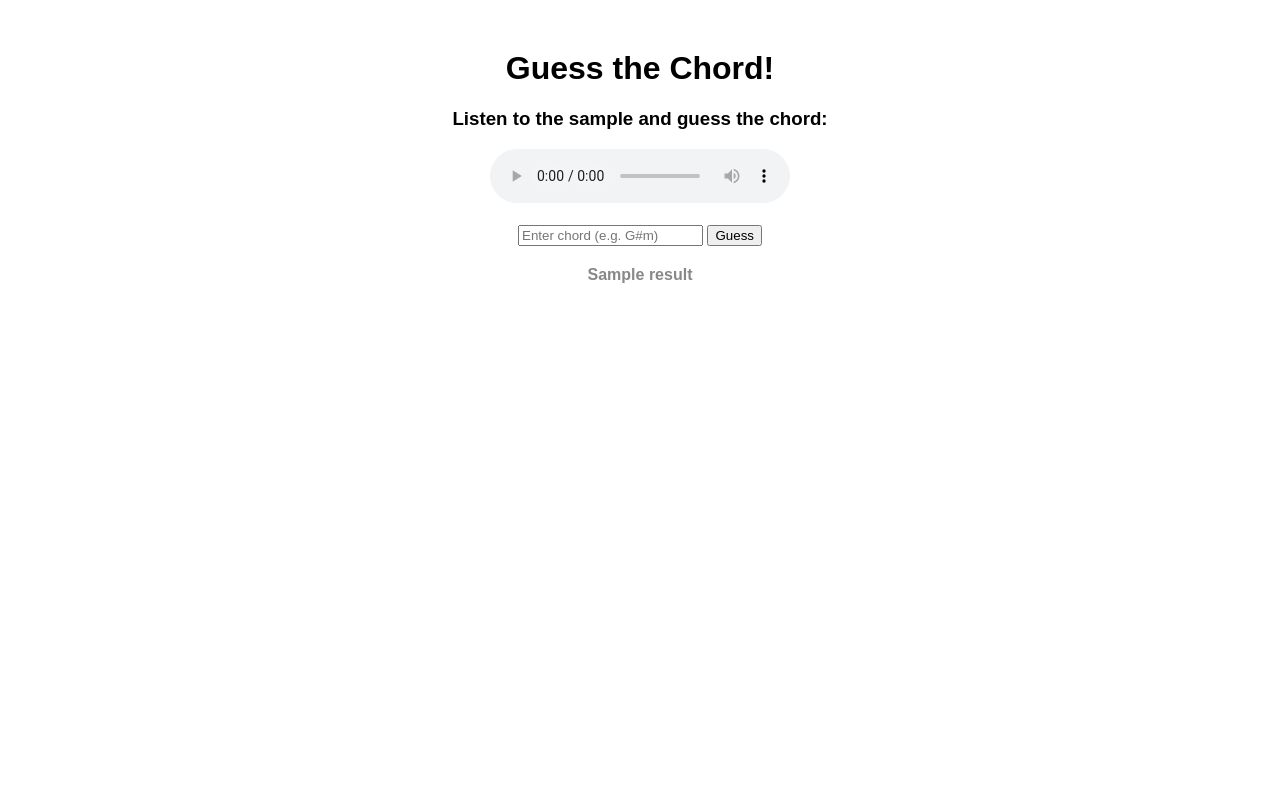
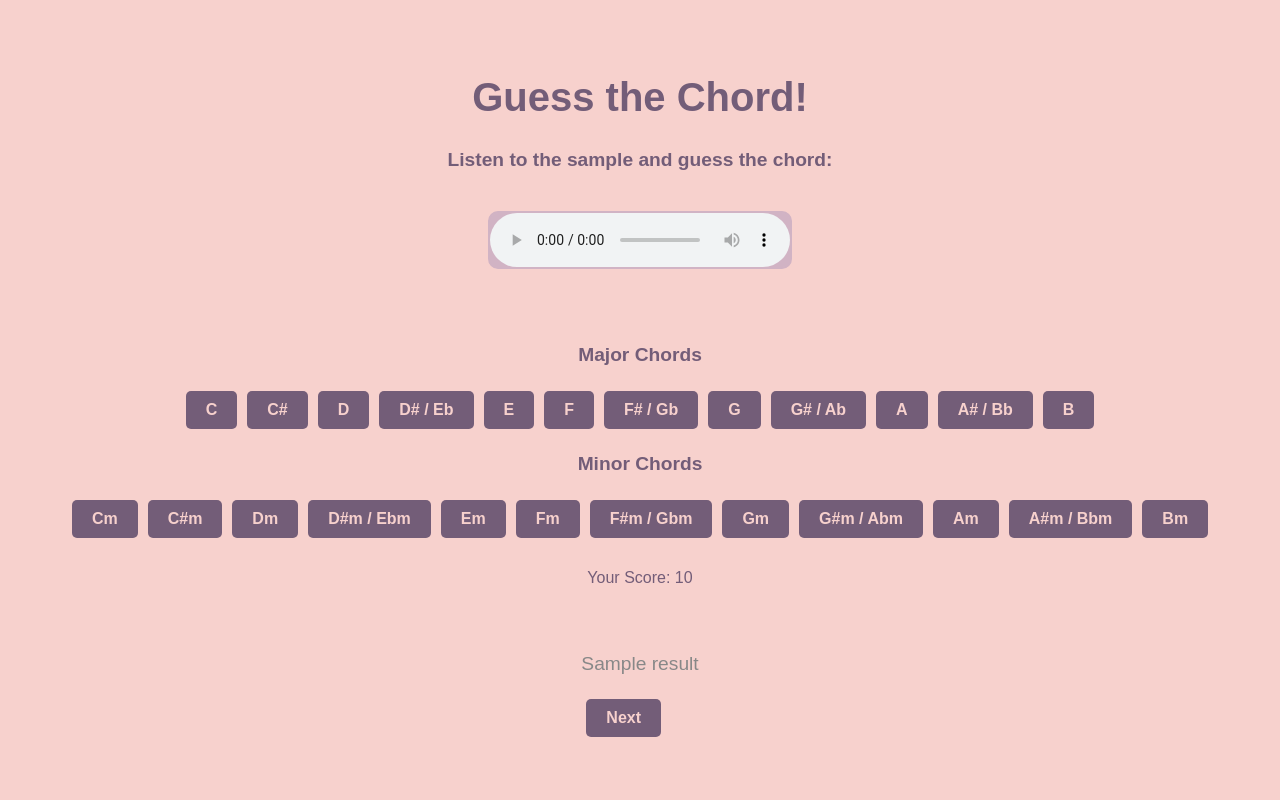
Before and after one commit to thanickcruz/ear-training, a Flask app: template templates/index.html in a window 1280 px wide. Run offline with Flask 3, Linux system fonts and the light colour scheme; the template is opened without the code that fills it: most values are stand-ins (such as "Sample title", 1, 10 or a date in 2020); parts of the project's set-up code (start-up, migrations or seed data) failed here and were passed over.

Commit message:
Style and fix app

```diff
--- a/app.py
+++ b/app.py
@@ -1,8 +1,9 @@
-from flask import Flask, render_template, send_from_directory, redirect, url_for, request
+from flask import Flask, render_template, send_from_directory, redirect, url_for, request, session
 import random
 import os
 
 app = Flask(__name__)
+app.secret_key = ""  # Required for session management
 
 # Path to the audio samples
 SAMPLES_DIR = os.path.join(app.static_folder, 'samples')
@@ -10,33 +11,66 @@ SAMPLES_DIR = os.path.join(app.static_folder, 'samples')
 # List of available audio files in the samples directory
 sample_files = [f for f in os.listdir(SAMPLES_DIR) if f.endswith('.wav')]
 
+# Initialize session variables if not set
+def initialize_session():
+    if 'correct_answers' not in session:
+        session['correct_answers'] = 0
+    if 'total_samples' not in session:
+        session['total_samples'] = 0
+
 @app.route('/')
 def index():
-    # Pick a random sample file
+    initialize_session()  # Ensure session variables are set
     sample = random.choice(sample_files)
-    # Extract the chord from the filename (e.g., 'G#m_3.wav' -> 'G#m')
-    chord = sample.split('_')[0]
-    return render_template('index.html', sample=sample, chord=chord)
+    return render_template('index.html', sample=sample, result=None, result_color=None, score=None)
 
 @app.route('/static/samples/<filename>')
 def serve_sample(filename):
     return send_from_directory(SAMPLES_DIR, filename)
 
-@app.route('/guess', methods=['GET'])
+@app.route('/guess', methods=['POST'])
 def guess():
-    user_guess = request.args.get('user_guess').strip()
-    sample = request.args.get('sample')
+    initialize_session()  # Ensure session variables are set
+
+    # Enharmonic equivalents
+    enharmonic_map = {
+        "A#": "Bb", "Bb": "A#",
+        "C#": "Db", "Db": "C#",
+        "D#": "Eb", "Eb": "D#",
+        "F#": "Gb", "Gb": "F#",
+        "G#": "Ab", "Ab": "G#",
+        "A#m": "Bbm", "Bbm": "A#m",
+        "C#m": "Dbm", "Dbm": "C#m",
+        "D#m": "Ebm", "Ebm": "D#m",
+        "F#m": "Gbm", "Gbm": "F#m",
+        "G#m": "Abm", "Abm": "G#m"
+    }
+
+    user_guess = request.form.get('user_guess').strip()
+    sample = request.form.get('sample')
     chord = sample.split('_')[0]
 
-    if user_guess == chord:
+    # Update session variables
+    session['total_samples'] += 1
+
+    if user_guess == chord or enharmonic_map.get(user_guess) == chord:
+        session['correct_answers'] += 1
         result = "Correct!"
         result_color = "green"
     else:
         result = f"Incorrect! The correct chord was {chord}"
         result_color = "red"
 
-    # After displaying the result, redirect to the index to load a new sample
-    return render_template('index.html', result=result, result_color=result_color, sample=random.choice(sample_files))
+    # Calculate the score
+    score = f"{session['correct_answers']} / {session['total_samples']}"
+
+    return render_template('index.html', sample=sample, result=result, result_color=result_color, score=score)
+
+@app.route('/next')
+def next_sample():
+    initialize_session()  # Ensure session variables are set
+    sample = random.choice(sample_files)
+    return render_template('index.html', sample=sample, result=None, result_color=None, score=f"{session['correct_answers']} / {session['total_samples']}")
 
 if __name__ == '__main__':
     app.run(debug=True)
--- /dev/null
+++ b/static/style.css
@@ -0,0 +1,124 @@
+/* General styles */
+    body {
+        font-family: 'Arial', sans-serif;
+        background-color: #F7D1CD; /* Soft background for warmth */
+        color: #735D78; /* Primary text color for readability */
+        margin: 0;
+        padding: 0;
+    }
+
+    h1, h3 {
+        color: #735D78; /* Deep contrast for headers */
+    }
+
+    h1 {
+        font-size: 2.5rem;
+        margin-bottom: 10px;
+    }
+
+    h3 {
+        font-size: 1.2rem;
+        margin-bottom: 20px;
+        text-align: center;
+    }
+
+    /* Center content */
+    body {
+        display: flex;
+        justify-content: center;
+        align-items: center;
+        flex-direction: column;
+        min-height: 100vh;
+    }
+
+    /* Audio player */
+    audio {
+        margin-top: 20px;
+        border: 2px solid #D1B3C4; /* Accent color border */
+        border-radius: 10px;
+        background-color: #D1B3C4; /* Subtle highlight */
+    }
+
+    /* Form styling */
+    form {
+        margin-top: 20px;
+    }
+
+    input[type="text"] {
+        padding: 10px;
+        border: 2px solid #D1B3C4;
+        border-radius: 5px;
+        outline: none;
+        font-size: 1rem;
+        width: 250px;
+        transition: 0.3s ease;
+    }
+
+    input[type="text"]:focus {
+        border-color: #735D78;
+        background-color: #F7D1CD;
+    }
+
+    button {
+        padding: 10px 20px;
+        font-size: 1rem;
+        font-weight: bold;
+        color: #F7D1CD; /* Light text color */
+        background-color: #735D78; /* Deep contrast button */
+        border: none;
+        border-radius: 5px;
+        cursor: pointer;
+        transition: 0.3s ease;
+    }
+
+    button:hover {
+        background-color: #D1B3C4; /* Soft hover transition */
+        color: #735D78;
+    }
+
+    /* Result display */
+    .result {
+        margin-top: 20px;
+        padding: 10px;
+        font-size: 1.2rem;
+        border-radius: 5px;
+        transition: 0.3s ease;
+    }
+
+    .result.hidden {
+        display: none;
+    }
+
+    .result.correct {
+        background-color: #D6E4E5; /* A soft greenish color for success */
+        color: #3A6351;
+    }
+
+    .result.incorrect {
+        background-color: #F7D1CD; /* A slightly darker red for errors */
+        color: #735D78;
+    }
+
+    .button-row {
+        display: flex;
+        justify-content: center;
+        margin: 10px 0;
+    }
+
+    button {
+        padding: 10px 20px;
+        font-size: 1rem;
+        font-weight: bold;
+        color: #F7D1CD;
+        background-color: #735D78;
+        border: none;
+        border-radius: 5px;
+        cursor: pointer;
+        margin: 5px;
+        transition: 0.3s ease;
+    }
+
+    button:hover {
+        background-color: #D1B3C4;
+        color: #735D78;
+    }
--- a/templates/index.html
+++ b/templates/index.html
@@ -4,20 +4,7 @@
     <meta charset="UTF-8">
     <meta name="viewport" content="width=device-width, initial-scale=1.0">
     <title>Guess the Chord</title>
-    <style>
-        body {
-            font-family: Arial, sans-serif;
-            text-align: center;
-            margin-top: 50px;
-        }
-        .result {
-            margin-top: 20px;
-            font-weight: bold;
-        }
-        .hidden {
-            display: none;
-        }
-    </style>
+    <link rel="stylesheet" href="{{ url_for('static', filename='style.css') }}">
 </head>
 <body>
     <h1>Guess the Chord!</h1>
@@ -30,23 +17,57 @@
 
     <br><br>
 
-    <form action="{{ url_for('guess') }}" method="get">
-        <input type="text" id="guess" name="user_guess" placeholder="Enter chord (e.g. G#m)" autocomplete="off" required>
+    <form action="{{ url_for('guess') }}" method="post">
         <input type="hidden" name="sample" value="{{ sample }}">
-        <button type="submit">Guess</button>
+
+        <!-- Row for Major chords -->
+        <h3>Major Chords</h3>
+        <div class="button-row">
+            <button type="submit" name="user_guess" value="C">C</button>
+            <button type="submit" name="user_guess" value="C#">C#</button>
+            <button type="submit" name="user_guess" value="D">D</button>
+            <button type="submit" name="user_guess" value="D#">D# / Eb</button>
+            <button type="submit" name="user_guess" value="E">E</button>
+            <button type="submit" name="user_guess" value="F">F</button>
+            <button type="submit" name="user_guess" value="F#">F# / Gb</button>
+            <button type="submit" name="user_guess" value="G">G</button>
+            <button type="submit" name="user_guess" value="G#">G# / Ab</button>
+            <button type="submit" name="user_guess" value="A">A</button>
+            <button type="submit" name="user_guess" value="A#">A# / Bb</button>
+            <button type="submit" name="user_guess" value="B">B</button>
+        </div>
+
+        <!-- Row for Minor chords -->
+        <h3>Minor Chords</h3>
+        <div class="button-row">
+            <button type="submit" name="user_guess" value="Cm">Cm</button>
+            <button type="submit" name="user_guess" value="C#m">C#m</button>
+            <button type="submit" name="user_guess" value="Dm">Dm</button>
+            <button type="submit" name="user_guess" value="D#m">D#m / Ebm</button>
+            <button type="submit" name="user_guess" value="Em">Em</button>
+            <button type="submit" name="user_guess" value="Fm">Fm</button>
+            <button type="submit" name="user_guess" value="F#m">F#m / Gbm</button>
+            <button type="submit" name="user_guess" value="Gm">Gm</button>
+            <button type="submit" name="user_guess" value="G#m">G#m / Abm</button>
+            <button type="submit" name="user_guess" value="Am">Am</button>
+            <button type="submit" name="user_guess" value="A#m">A#m / Bbm</button>
+            <button type="submit" name="user_guess" value="Bm">Bm</button>
+        </div>
     </form>
 
-    <div id="result" class="result {{ 'hidden' if not result_color else '' }}">
+    {% if score %}
+    <div class="score">
+        <p>Your Score: {{ score }}</p>
+    </div>
+    {% endif %}
+
+    {% if result %}
+    <div id="result" class="result">
         <p id="result-text" style="color: {{ result_color }}">{{ result }}</p>
+        <a href="{{ url_for('next_sample') }}">
+            <button>Next</button>
+        </a>
     </div>
-
-    <script>
-        // Automatically move to another chord after a guess is made
-        document.querySelector("form").onsubmit = function() {
-            setTimeout(function() {
-                window.location.reload(); // Reload the page to get a new sample
-            }, 1500);  // Wait a bit before reloading
-        };
-    </script>
+    {% endif %}
 </body>
 </html>
```
